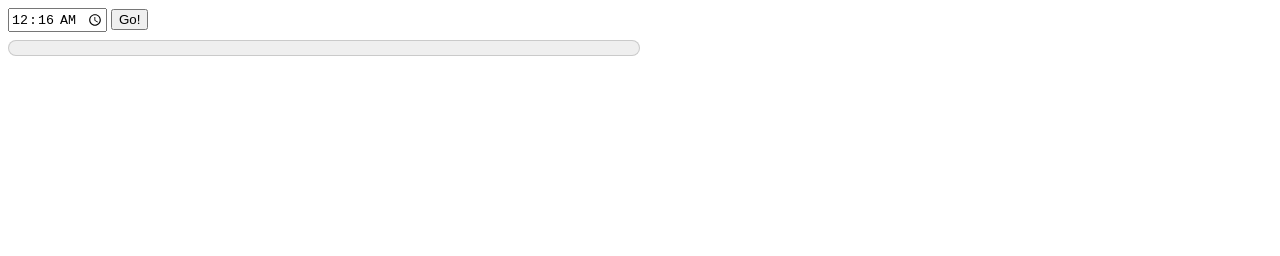
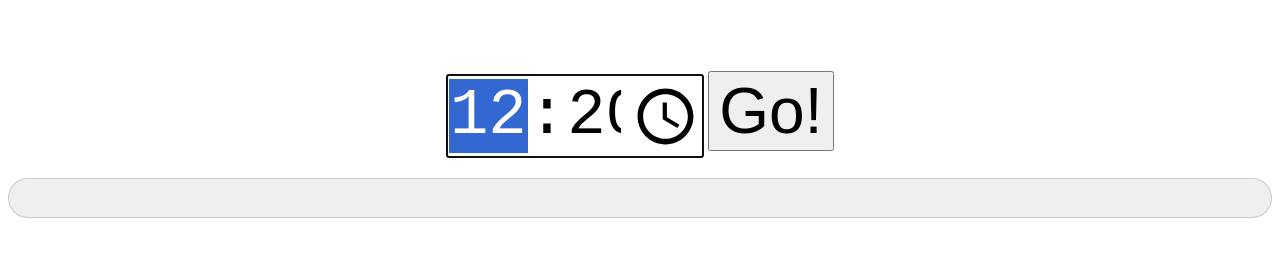
Before and after one commit to stas-bool/time-lord, a plain HTML site: page index.html in a window 1280 px wide. Drawn offline with Linux system fonts and the light colour scheme.

Commit message:
Стили и цвета в прогресс баре

```diff
--- a/css/site.css
+++ b/css/site.css
@@ -1,4 +1,25 @@
 #meeting-progress {
-    width: 50%;
-    height: 2rem
+    width: 100%;
+    height: 5rem
 }
+#time {
+    font-size: 4rem;
+    width: 20%;
+    height: 5rem;
+}
+#start {
+    font-size: 4rem;
+    height: 5rem;
+    width: 10%;
+}
+#message {
+    font-size: 4rem;
+}
+#container {
+    padding-top: 5%;
+}
+.block {
+    width: 100%;
+    margin: 0 auto;
+    text-align: center;
+}
--- a/index.html
+++ b/index.html
@@ -6,14 +6,18 @@
     <link rel="stylesheet" href="css/site.css">
 </head>
 <body>
-<form>
-    <label>
-        <input id="time" name="duration" type="time" min="00:15" max="3:00" value="00:16" required>
-    </label>
-    <input type="submit" id="start" value="Go!">
-</form>
-<meter id="meeting-progress" value="0"></meter>
-<div id="message"></div>
+<div id="container">
+    <div class="block">
+        <form>
+            <label>
+                <input id="time" name="duration" type="time" min="00:15" max="3:00" value="00:20" required autofocus>
+            </label>
+            <input type="submit" id="start" value="Go!">
+        </form>
+    </div>
+    <meter id="meeting-progress" value="0" low="6" high="16"></meter>
+    <div id="message" class="block"></div>
+</div>
 <script src="js/site.js"></script>
 </body>
 </html>
--- a/js/site.js
+++ b/js/site.js
@@ -9,6 +9,7 @@ element.addEventListener('submit', event => {
     let minutes = inMinutes(time);
     let progress = document.getElementById('meeting-progress');
     progress.max = minutes;
+    progress.optimum = minutes;
     progress.value = minutes;
     let timer5;
 
@@ -29,7 +30,7 @@ element.addEventListener('submit', event => {
         if (minutes === 0) {
             clearInterval(timer1);
             clearInterval(timer5);
-            message.innerText = "Конец собрания"
+            message.innerText = "Время вышло"
         }
     }, 1000);
 });
```
